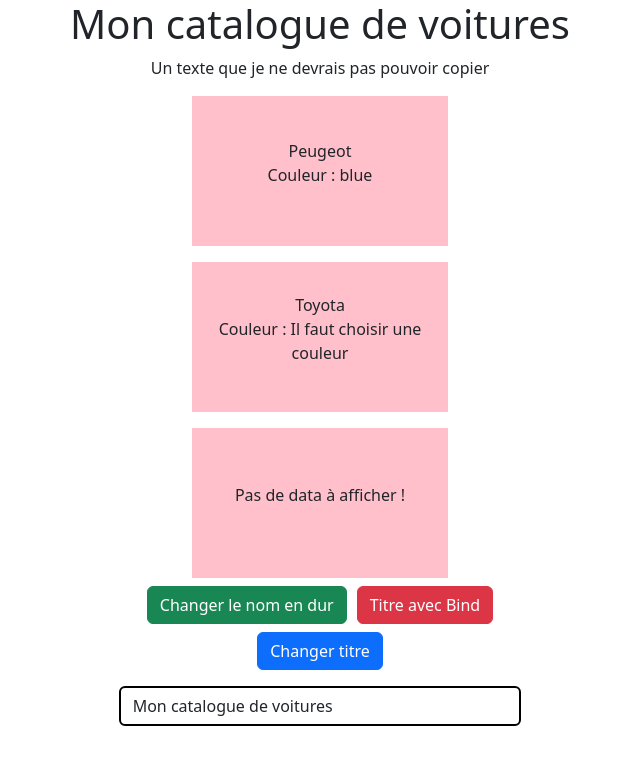
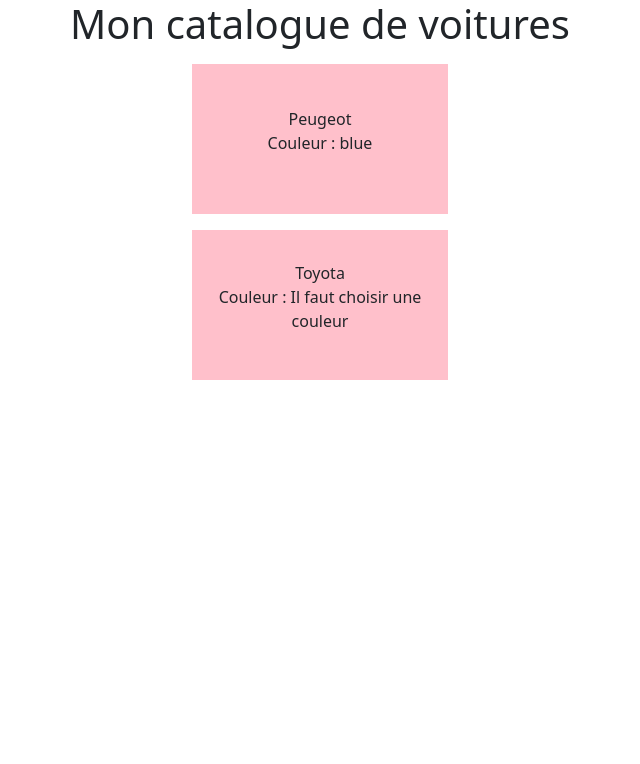
Before and after one commit to Amine1342/cars, a React (Create React App) app: page / in a window 1280 px wide. Shown: the top 764 px of the page, without its empty margins (320-960 px from the left). Built offline with nearby package versions, Linux system fonts and the light colour scheme.

Commit message:
Début (Suite State)

```diff
--- a/src/App.js
+++ b/src/App.js
@@ -10,30 +10,6 @@
     titre: "Mon catalogue de voitures",
   };
 
-  changeUpper = (e) => {
-    this.setState({
-      titre: this.state.titre.toUpperCase(),
-    });
-  };
-
-  changeTitle = (titre) => {
-    this.setState({
-      titre: "J'ai changé le titre !",
-    });
-  };
-
-  changeViaBind = (param) => {
-    this.setState({
-      titre: param,
-    });
-  };
-
-  changeViaInput = (e) => {
-    this.setState({
-      titre: e.target.value,
-    });
-  };
-
   // Comportements
 
   // Affichage (render)
@@ -41,35 +17,6 @@
     return (
       <div className="App">
         <MyCars title={this.state.titre} />
-
-        <button
-          className="btn btn-success mt-2"
-          style={{ marginRight: "10px" }}
-          onClick={this.changeUpper}
-        >
-          Changer le nom en dur
-        </button>
-        <button
-          className="btn btn-danger mt-2"
-          onClick={this.changeViaBind.bind(this, "Nouveau titre avec Bind")}
-        >
-          Titre avec Bind
-        </button>
-        <br />
-        <button className="btn btn-primary mt-2" onClick={this.changeTitle}>
-          Changer titre
-        </button>
-        <div className="row input-group d-flex justify-content-center mx-auto mt-2">
-          <div className="col-4">
-            <input
-              style={{ border: "2px solid black" }}
-              type="text"
-              className="mb-5  form-control mt-2"
-              onChange={this.changeViaInput}
-              value={this.state.titre}
-            />
-          </div>
-        </div>
       </div>
     );
   }
--- a/src/Components/Cars.js
+++ b/src/Components/Cars.js
@@ -7,7 +7,7 @@
     <p>Couleur : {color}</p>
   ) : (
     <p>Couleur : Il faut choisir une couleur</p>
-    )
+  );
 
   if (children) {
     return (
@@ -27,23 +27,8 @@
       </div>
     );
   } else {
-        return (
-            <div
-                className=" cars container-fluid mt-3 d-flex flex-column align-items-center"
-                style={{
-                    backgroundColor: "pink",
-                    width: "20%",
-                    height: "150px",
-                    display: "flex",
-                    flexDirection: "column",
-                    justifyContent: "center",
-                }}
-            >
-                <p>Pas de data à afficher !</p>
-            </div>
-        );
+    return null;
   }
-
 };
 
 export default Car;
--- a/src/Components/Mycars.js
+++ b/src/Components/Mycars.js
@@ -2,17 +2,10 @@
 import Car from "./Cars";
 
 class MyCars extends React.Component {
-    noCopy = () => {
-        alert("Voler c'est mal !");
-    };
-
   render() {
     return (
       <div>
         <h1>{this.props.title}</h1>
-                <p onCopy={this.noCopy}>
-                    Un texte que je ne devrais pas pouvoir copier
-                </p>
         <Car color="blue">Peugeot</Car>
         <Car color="">Toyota</Car>
         <Car color="green"></Car>
```
Lines whose indentation alone changed are shown as unchanged.
